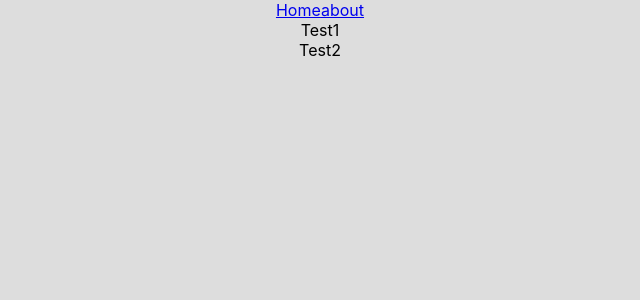
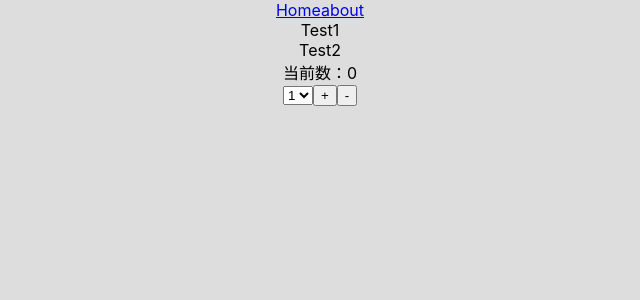
Before and after one commit to DJHoon/reactStudy, a React (Create React App) app: page /home in a window 1280 px wide. Shown: the top 300 px of the page, without its empty margins (320-960 px from the left). Built offline with nearby package versions, Linux system fonts and the light colour scheme.

Commit message:
记录笔记-redux

```diff
--- a/package.json
+++ b/package.json
@@ -12,6 +12,7 @@
     "react-dom": "^17.0.2",
     "react-router-dom": "^5.2.0",
     "react-scripts": "4.0.3",
+    "redux": "^4.0.5",
     "web-vitals": "^1.1.1"
   },
   "scripts": {
--- a/src/App.js
+++ b/src/App.js
@@ -2,11 +2,13 @@
 import './App.css';
 import RouterTest from "./components/RouterTest";
 import {BrowserRouter as Router, Route} from "react-router-dom";
+import ReduxTest from "./components/ReduxTest/index";
 function App() {
 
   return (
     <div className="App">
         <RouterTest />
+        <ReduxTest />
     </div>
   );
 }
--- /dev/null
+++ b/src/components/ReduxTest/index.jsx
@@ -0,0 +1,32 @@
+import {Component} from 'react'
+import Store from '../../redux/redux'
+export default class ReduxTest extends Component {
+    componentDidMount() {
+        Store.subscribe(() => {
+            this.setState({})
+        })
+    }
+
+    addClick = () => {
+        const { value } = this.selectValue
+        Store.dispatch({ type: 'increment', data: value * 1})
+    }
+    delClick = () => {
+        const { value } = this.selectValue
+        Store.dispatch({ type: 'decrement', data: value * 1})
+    }
+    render() {
+        return (
+            <div>
+                <div>当前数：{Store.getState()}</div>
+                <select ref={c => this.selectValue = c}>
+                    <option value="1">1</option>
+                    <option value="2">2</option>
+                    <option value="3">3</option>
+                </select>
+                <button onClick={() => this.addClick()}>+</button>
+                <button onClick={() => this.delClick()}>-</button>
+            </div>
+        )
+    }
+}
--- /dev/null
+++ b/src/redux/redux.js
@@ -0,0 +1,3 @@
+import {createStore} from "redux";
+import reduxTestReduncer from './redux_test_reduncer'
+export default createStore(reduxTestReduncer)
--- /dev/null
+++ b/src/redux/redux_test_reduncer.js
@@ -0,0 +1,16 @@
+
+export default function reduxTestReduncer(preState = 0, action) {
+    console.log(preState)
+    const {type, data} = action
+    switch (type) {
+        case 'increment':
+            return preState + data
+            break
+        case 'decrement':
+            return preState - data
+            break
+        default:
+            return preState
+            break
+    }
+}
```
Also changed, not shown: 2 other files (tests, documents, lock files or other folders).
